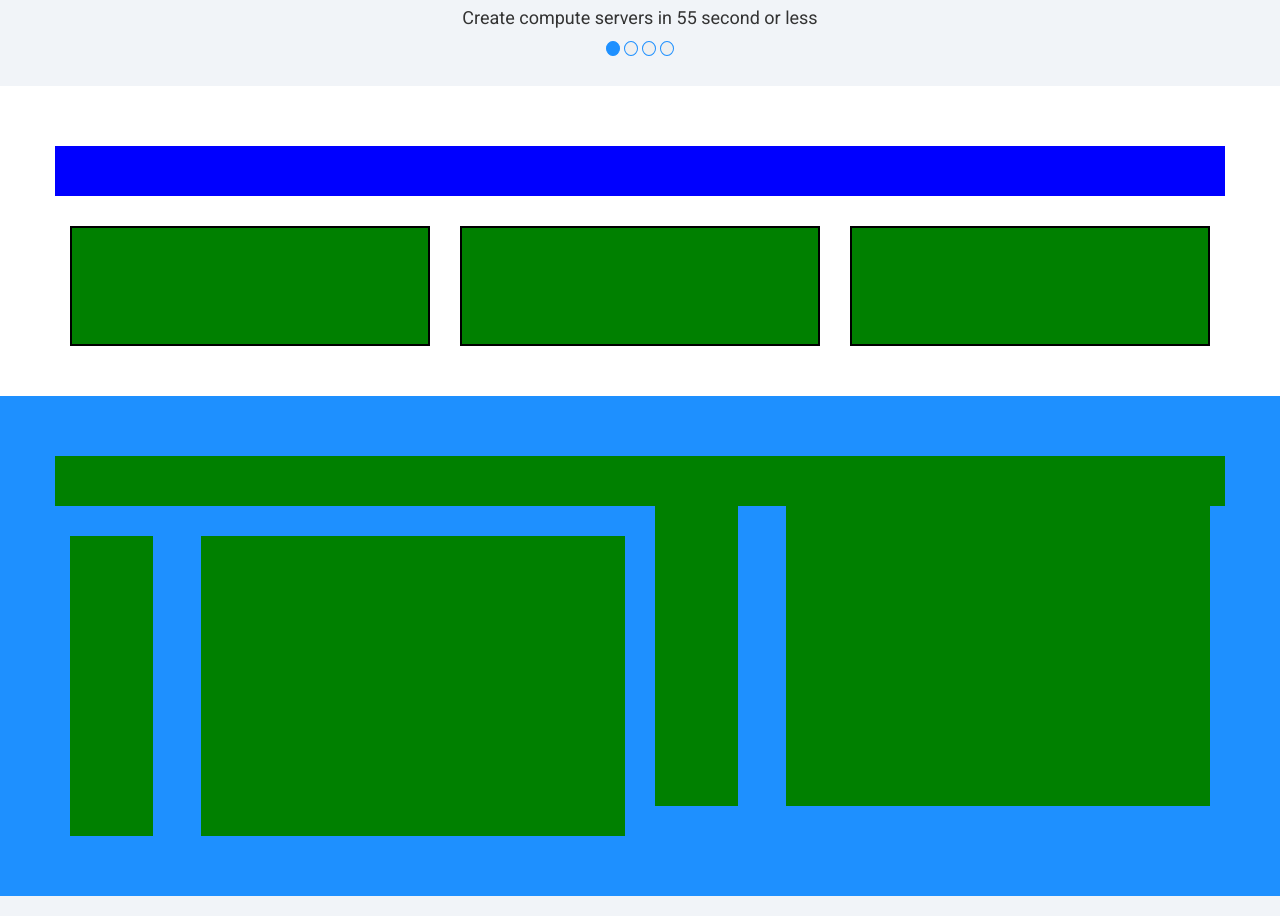
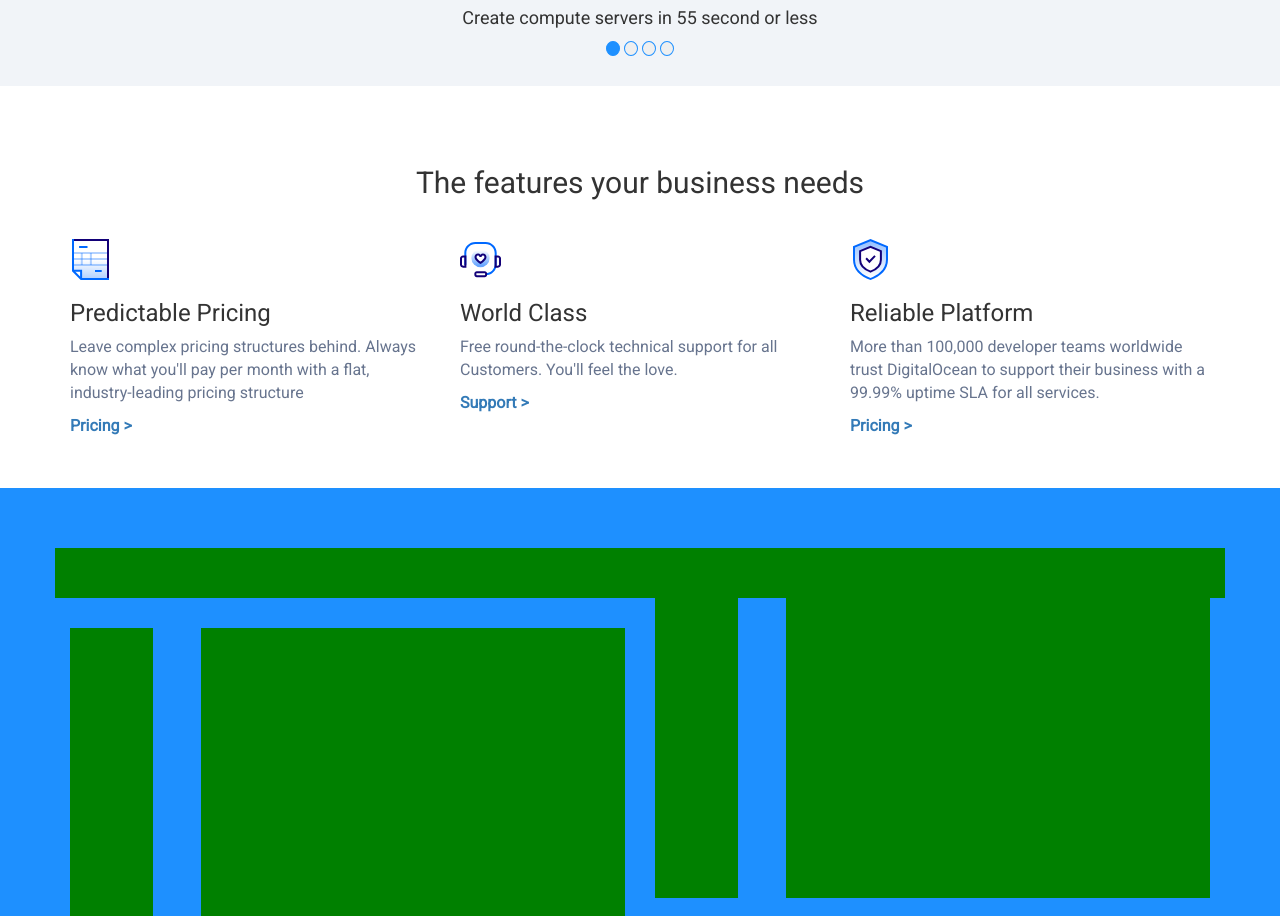
Before and after one commit to MarcoMihajlovic/html-css-digitalocean, a plain HTML site: page index.html in a window 1280 px wide. Shown: the part 1962-2878 px from the top of the page. Drawn offline with nearby package versions, Linux system fonts and the light colour scheme.

Commit message:
Features
Completato

```diff
--- a/css/style.css
+++ b/css/style.css
@@ -232,6 +232,10 @@ font-size: 60px;
 #features [class*='col-'] {
   margin-bottom: 20px;
 }
+
+#features p {
+  color: hsl(220deg 16% 48%);
+}
 /* Desktop */
 @media screen and (min-width: 992px) {
 
--- a/index.html
+++ b/index.html
@@ -216,18 +216,31 @@
       <section id="features">
         <div class="my-features align-left">
           <div class="container padding-top padding-bottom">
-            <div class="row center padding-top padding-bottom">
-              <div class="my-small-box blue"></div>
+            <div class="row center padding-top padding-bottom align-center">
+              <h2>The features your business needs</h2>
             </div>
             <div class="row">
               <div class="col-md-4 col-xs-12">
-                <div class="my-mid-box green"></div>
+                <img src="img/pred-pricing.svg" alt="">
+                <h3>Predictable Pricing</h3>
+                <p>Leave complex pricing structures behind. Always know
+                what you'll pay per month with a flat, industry-leading
+                pricing structure</p>
+                <a href="#"><strong>Pricing ></strong></a>
               </div>
               <div class="col-md-4 col-xs-12">
-                <div class="my-mid-box green"></div>
+                <img src="img/world-class.svg" alt="">
+                <h3>World Class</h3>
+                <p>Free round-the-clock technical support for all Customers.
+                 You'll feel the love.</p>
+                <a href="#"><strong>Support ></strong></a>
               </div>
               <div class="col-md-4 col-xs-12">
-                <div class="my-mid-box green"></div>
+                <img src="img/reliable-platform.svg" alt="">
+                <h3>Reliable Platform</h3>
+                <p>More than 100,000 developer teams worldwide trust DigitalOcean
+                to support their business with a 99.99% uptime SLA for all services.</p>
+                <a href="#"><strong>Pricing ></strong></a>
               </div>
             </div>
           </div>
```
